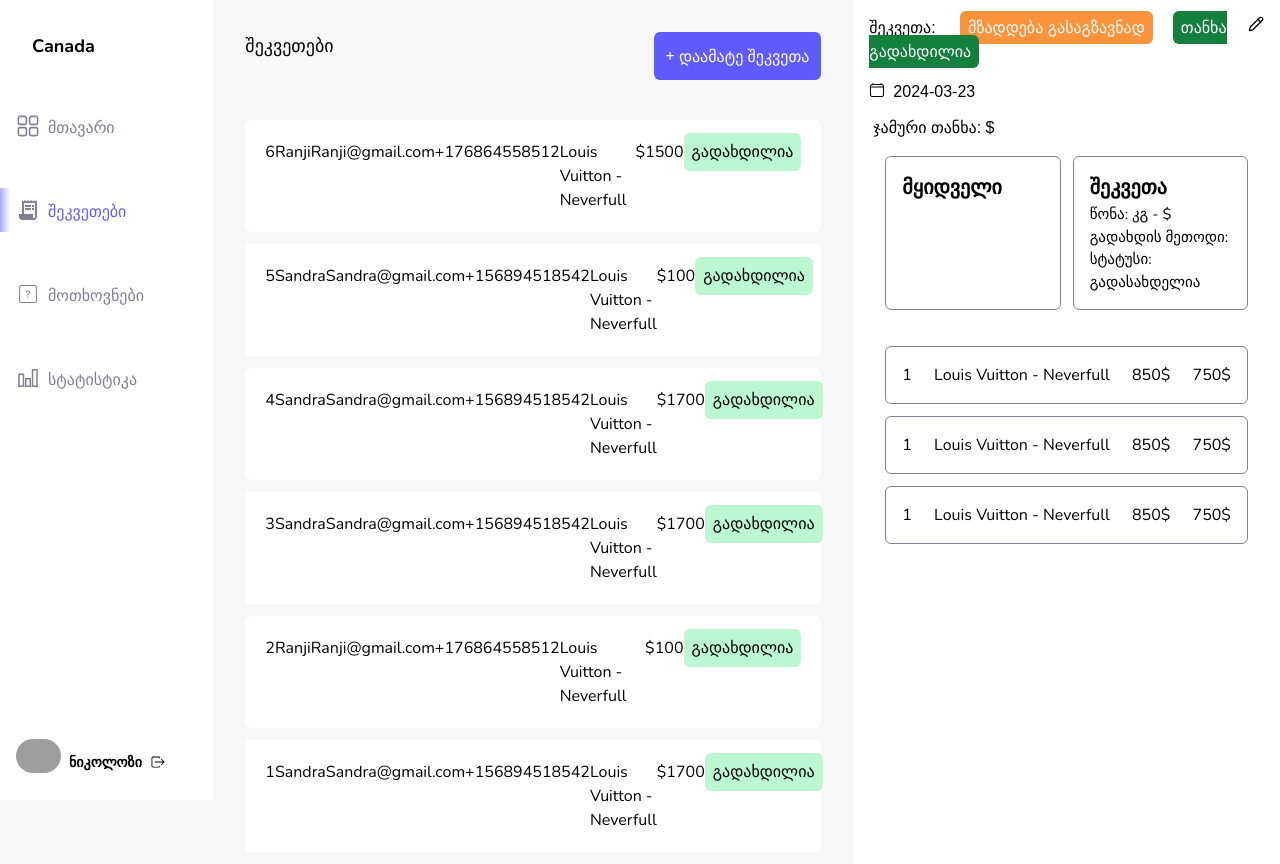
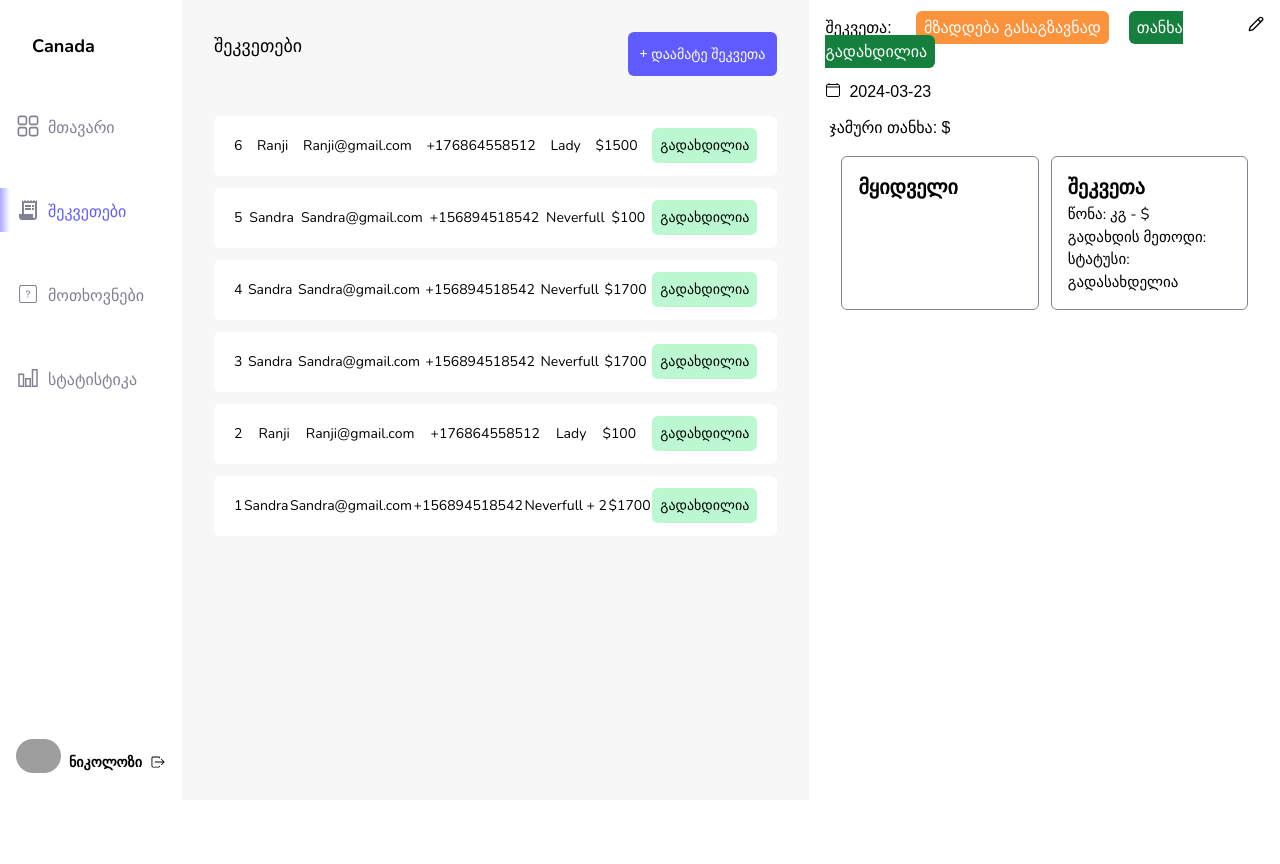
Before and after one commit to nikachello/accountant, a React (Vite) app: page /orders in a window 1280 px wide. Shown: the top 864 px of the page. After the commit the page ends 800 px from the top, so only its background shows below. Built offline with nearby package versions, Linux system fonts and the light colour scheme; grey boxes are pictures that could not be loaded; a web font is replaced by a local one.

Commit message:
added order details from database

```diff
--- a/src/components/AllOrders.tsx
+++ b/src/components/AllOrders.tsx
@@ -9,11 +9,11 @@
   const allOrders = getRecentOrders(storeDatabase.userID, null, null, null);
   return (
     <div className="p-8">
-      <div className="flex w-full justify-between">
+      <div className="sm:flex text-center w-full justify-between">
         <div>
           <h1 className="text-lg font-BPG-Glaho">შეკვეთები</h1>
         </div>
-        <div className="bg-primaryButton text-white p-3 rounded-md cursor-pointer hover:bg-primaryButtonHover">
+        <div className="bg-primaryButton text-white text-sm mt-2 sm:mt-0 p-3 rounded-md cursor-pointer hover:bg-primaryButtonHover">
           + დაამატე შეკვეთა
         </div>
       </div>
@@ -24,14 +24,23 @@
           const customer = getCustomerInfo(order.clientId);
           return (
             <div
-              className="flex justify-between bg-white p-5 rounded-md cursor-pointer mb-3 font-Nunito"
+              className="text-sm flex justify-between bg-white p-5 rounded-md cursor-pointer mb-3 font-Nunito"
               onClick={() => clickHandler({ order: order })}
             >
               <div>{order.orderID}</div>
               <div>{customer?.name}</div>
-              <div>{customer?.email}</div>
-              <div>{customer?.phoneNum}</div>
-              <div>Louis Vuitton - Neverfull</div>
+              <div className="hidden lg:block">{customer?.email}</div>
+              <div className="hidden lg:block">{customer?.phoneNum}</div>
+              {order.products.length > 1 ? (
+                <div className="hidden lg:block">
+                  {order.products[0].productName} + {order.products.length - 1}
+                </div>
+              ) : (
+                <div className="hidden lg:block">
+                  {order.products[0].productName}
+                </div>
+              )}
+
               <div>${order.orderTotal}</div>
               <div className="">
                 <span className="p-2 bg-green-200 rounded-md">გადახდილია</span>
--- a/src/components/OrderDetails.tsx
+++ b/src/components/OrderDetails.tsx
@@ -26,12 +26,12 @@
   return (
     <div className="p-4 font-BPG-Glaho">
       <div className="flex flex-row justify-between">
-        <div>
+        <div className="md:flex md:flex-col lg:block">
           <span>შეკვეთა: {orderDetails?.orderInfo?.order.orderID}</span>
-          <span className="ml-5 bg-orange-400 p-2 rounded-md text-white">
+          <span className="mb-2 mt-2 lg:mt-0 lg:mb-0 lg:ml-5 bg-orange-400 p-2 rounded-md text-white">
             მზადდება გასაგზავნად
           </span>
-          <span className="ml-5 bg-green-700 p-2 rounded-md text-white">
+          <span className="lg:ml-5 bg-green-700 p-2 rounded-md text-white">
             თანხა გადახდილია
           </span>
         </div>
@@ -83,26 +83,19 @@
       </div>
       <div className="mt-1 p-4">
         {orderDetails.orderInfo?.order.products[0].name}
-        <div className="flex justify-between border border-textGray  p-4 rounded-md cursor-pointer mb-3 font-Nunito">
-          <div>1</div>
-          <div>Louis Vuitton - Neverfull</div>
-          <div>850$</div>
-          <div>750$</div>
-        </div>
 
-        <div className="flex justify-between border border-textGray  p-4 rounded-md cursor-pointer mb-3 font-Nunito">
-          <div>1</div>
-          <div>Louis Vuitton - Neverfull</div>
-          <div>850$</div>
-          <div>750$</div>
-        </div>
-
-        <div className="flex justify-between border border-textGray  p-4 rounded-md cursor-pointer mb-3 font-Nunito">
-          <div>1</div>
-          <div>Louis Vuitton - Neverfull</div>
-          <div>850$</div>
-          <div>750$</div>
-        </div>
+        {orderDetails.orderInfo?.order.products.map((product: any) => (
+          <div>
+            {" "}
+            <div className="flex justify-between border border-textGray  p-4 rounded-md cursor-pointer mb-3 font-Nunito">
+              <div>1</div>
+              <div>
+                {product.productBrand} - {product.productName}
+              </div>
+              <div>{product.productPrice}$</div>
+            </div>
+          </div>
+        ))}
       </div>
     </div>
   );
--- a/src/components/sidebar/Sidebar.tsx
+++ b/src/components/sidebar/Sidebar.tsx
@@ -68,12 +68,12 @@
   });
 
   return (
-    <div className="sticky top-0 h-screen w-1/4 md:w-1/6 bg-white">
+    <div className="sticky top-0 h-screen w-1/12 lg:w-1/6 bg-white">
       <div className="px-4 py-4 flex flex-col justify-between h-full">
         {/* Name */}
         <div className="mb-4">
           <div className="bg-white p-4 rounded-lg">
-            <p className="text-lg hidden md:block font-Nunito font-bold">
+            <p className="text-lg hidden lg:block font-Nunito font-bold">
               {userData.instagram}
             </p>
           </div>
@@ -99,7 +99,7 @@
                         size={24}
                         className="fill-current text-textGray"
                       />
-                      <span className="mt-1 hidden sm:block">{item.label}</span>
+                      <span className="mt-1 hidden lg:block">{item.label}</span>
                     </a>
                   </div>
                 );
@@ -112,7 +112,7 @@
         <div className="font-BPG-Glaho">
           <div className="flex items-center gap-2">
             <div className="flex items-center gap-2">
-              <div className="w-[45px] h-[45px] hidden sm:block">
+              <div className="w-[45px] h-[45px] hidden lg:block">
                 <img
                   src="https://randomuser.me/api/portraits/men/2.jpg"
                   alt="Profile picture"
@@ -120,7 +120,7 @@
                 />
               </div>
               <div>
-                <span className="font-bold text-sm hidden sm:block">
+                <span className="font-bold text-sm hidden lg:block">
                   {userData.name.split(" ")[0]}
                 </span>
               </div>
--- a/src/pages/OrdersPage.tsx
+++ b/src/pages/OrdersPage.tsx
@@ -41,10 +41,10 @@
   return (
     <div className="flex flex-row bg-pageBG min-h-screen">
       <Sidebar activeTab="შეკვეთები" />
-      <div className="w-3/6 bg-pageBG ">
+      <div className="w-9/12 md:w-8/12 bg-pageBG ">
         <AllOrders clickHandler={clickHandler} />
       </div>
-      <div className="w-2/6 bg-white ">
+      <div className="hidden md:block md:w-6/12 bg-white ">
         <OrderDetails orderDetails={orderDetails} />
       </div>
     </div>
```
